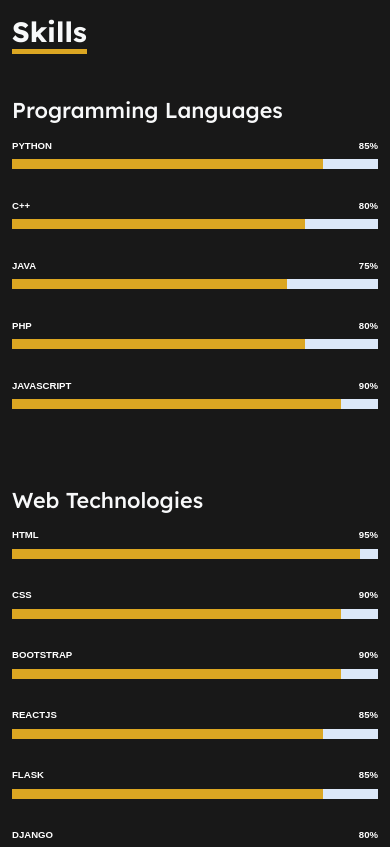
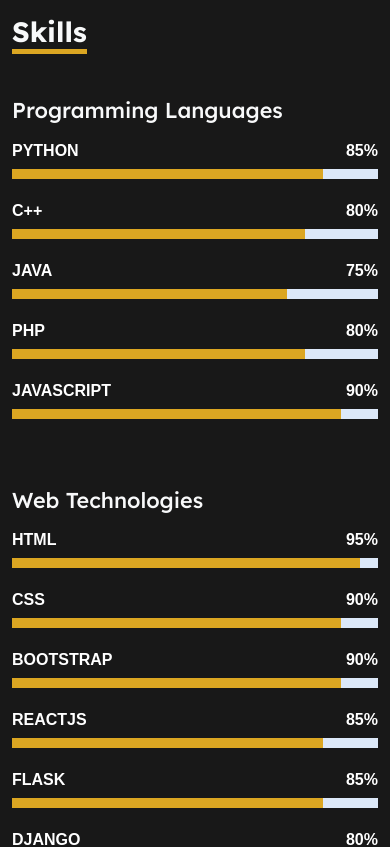
Before and after one commit to paju3125/Portfolio, a React (Create React App) app: page / in a window 390 px wide. Shown: the part 2360-3207 px from the top of the page. Built offline with nearby package versions, Linux system fonts and the light colour scheme; some icons are missing.

Commit message:
upfated font size of skills

```diff
--- a/src/components/skills/Skill.jsx
+++ b/src/components/skills/Skill.jsx
@@ -1,5 +1,5 @@
 import React from 'react'
-
+import './skill.css'
 export default function Skill() {
   return (
     <section id="skills" className="skills section-bg">
--- /dev/null
+++ b/src/components/skills/skill.css
@@ -0,0 +1,5 @@
+@media screen and (max-width: 768px) {
+    #skills .skill {
+        font-size: 1rem;
+    }
+}
```
